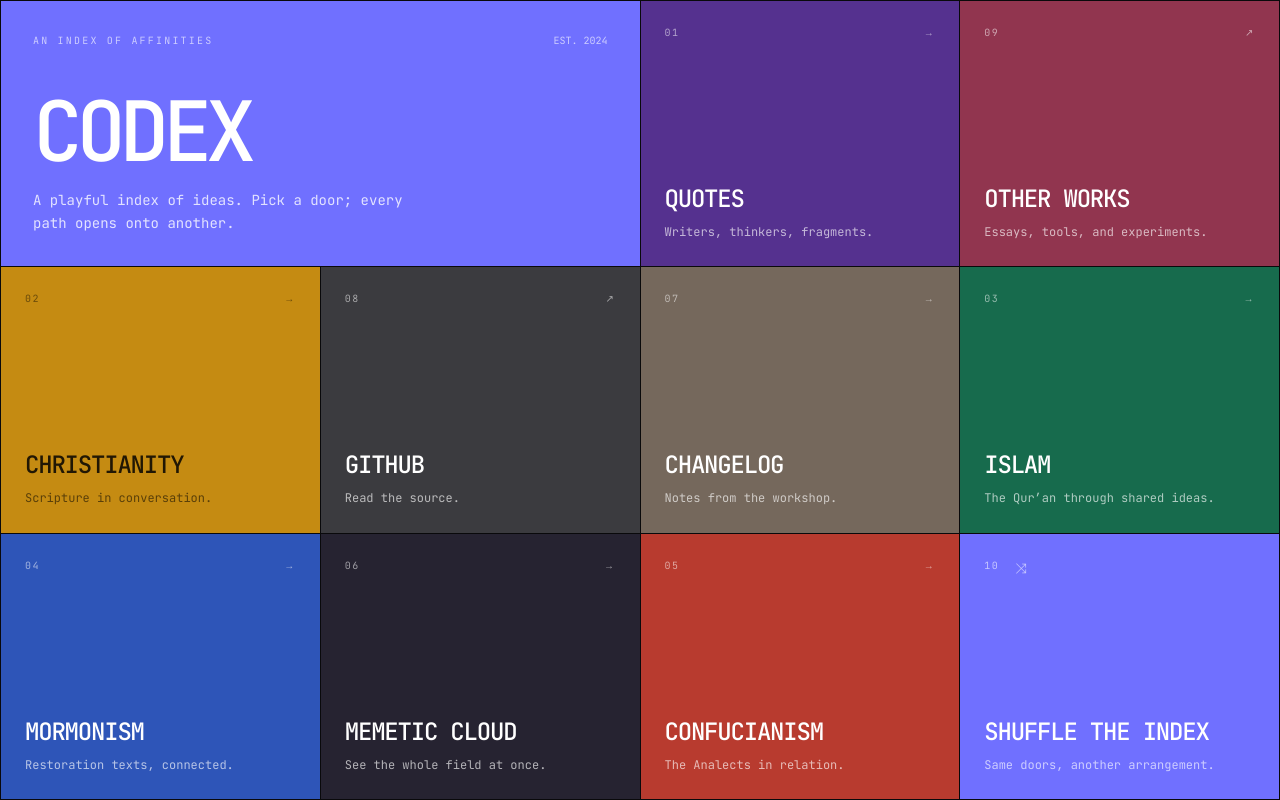
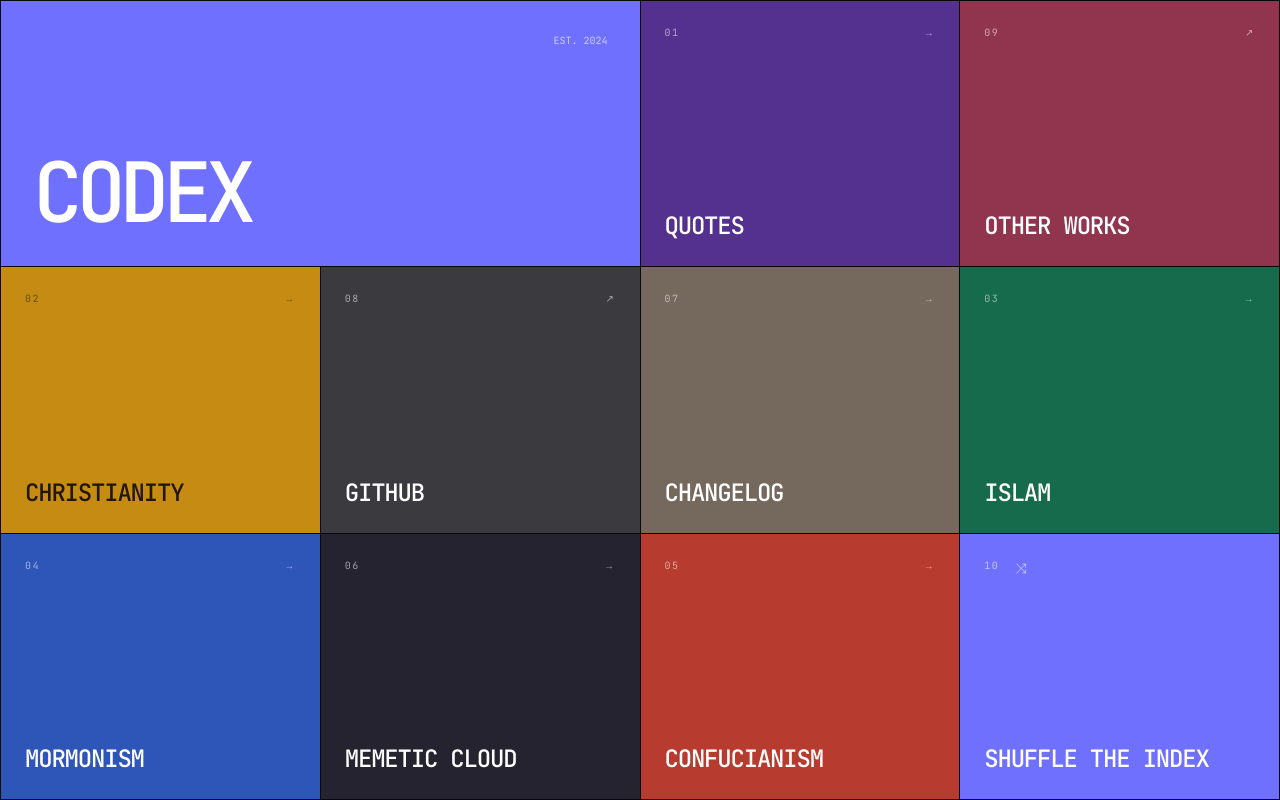
Before and after one commit to ericfzhu/codex, a Next.js app: page / in a window 1280 px wide. Built offline with nearby package versions, Linux system fonts and the light colour scheme; no server answers.

Commit message:
Simplify homepage navigation copy

```diff
--- a/src/pages/index.tsx
+++ b/src/pages/index.tsx
@@ -12,56 +12,48 @@
 	{
 		id: 'quotes',
 		label: 'Quotes',
-		description: 'Writers, thinkers, fragments.',
 		href: '/quotes',
 		className: 'bg-[#55318F] text-white hover:bg-[#432370] focus-visible:bg-[#432370]',
 	},
 	{
 		id: 'christianity',
 		label: 'Christianity',
-		description: 'Scripture in conversation.',
 		href: '/christianity',
 		className: 'bg-[#C58B12] text-[#211704] hover:bg-[#D9A023] focus-visible:bg-[#D9A023]',
 	},
 	{
 		id: 'islam',
 		label: 'Islam',
-		description: 'The Qur’an through shared ideas.',
 		href: '/islam',
 		className: 'bg-[#176B4D] text-white hover:bg-[#10563D] focus-visible:bg-[#10563D]',
 	},
 	{
 		id: 'mormonism',
 		label: 'Mormonism',
-		description: 'Restoration texts, connected.',
 		href: '/mormonism',
 		className: 'bg-[#2E55B8] text-white hover:bg-[#234597] focus-visible:bg-[#234597]',
 	},
 	{
 		id: 'confucianism',
 		label: 'Confucianism',
-		description: 'The Analects in relation.',
 		href: '/confucianism',
 		className: 'bg-[#B83B2F] text-white hover:bg-[#963127] focus-visible:bg-[#963127]',
 	},
 	{
 		id: 'cloud',
 		label: 'Memetic Cloud',
-		description: 'See the whole field at once.',
 		href: '/cloud',
 		className: 'bg-[#262331] text-white hover:bg-[#383344] focus-visible:bg-[#383344]',
 	},
 	{
 		id: 'changelog',
 		label: 'Changelog',
-		description: 'Notes from the workshop.',
 		href: '/changelog',
 		className: 'bg-[#75685C] text-white hover:bg-[#5E5349] focus-visible:bg-[#5E5349]',
 	},
 	{
 		id: 'github',
 		label: 'GitHub',
-		description: 'Read the source.',
 		href: 'https://github.com/ericfzhu/codex',
 		external: true,
 		className: 'bg-[#3B3B3F] text-white hover:bg-[#27272A] focus-visible:bg-[#27272A]',
@@ -69,7 +61,6 @@
 	{
 		id: 'works',
 		label: 'Other Works',
-		description: 'Essays, tools, and experiments.',
 		href: 'https://ericfzhu.com/works',
 		external: true,
 		className: 'bg-[#91354F] text-white hover:bg-[#71273C] focus-visible:bg-[#71273C]',
@@ -149,8 +140,7 @@
 					isReady ? 'opacity-100' : 'opacity-0'
 				}`}>
 				<header className="relative flex min-h-[22rem] flex-col justify-between overflow-hidden bg-accent p-6 text-white md:col-span-2 lg:order-none lg:min-h-0 lg:p-8">
-					<div className="flex items-start justify-between gap-6">
-						<p className="text-[10px] uppercase tracking-[0.22em] text-white/65">An index of affinities</p>
+					<div className="flex items-start justify-end gap-6">
 						<p className="text-[10px] tabular-nums text-white/65">EST. 2024</p>
 					</div>
 
@@ -158,9 +148,6 @@
 						<h1 className="text-5xl font-medium uppercase leading-none tracking-[-0.08em] sm:text-7xl lg:text-[clamp(3.5rem,6.5vw,7rem)]">
 							Codex
 						</h1>
-						<p className="mt-4 max-w-sm text-sm leading-relaxed text-white/80">
-							A playful index of ideas. Pick a door; every path opens onto another.
-						</p>
 					</div>
 				</header>
 
@@ -179,7 +166,6 @@
 						</div>
 						<div>
 							<h2 className="text-xl font-medium uppercase leading-none tracking-[-0.05em] xl:text-2xl">{destination.label}</h2>
-							<p className="mt-2 text-xs leading-relaxed opacity-65">{destination.description}</p>
 						</div>
 					</Link>
 				))}
@@ -198,7 +184,6 @@
 					</div>
 					<div>
 						<p className="text-xl font-medium uppercase leading-none tracking-[-0.05em] xl:text-2xl">Shuffle the index</p>
-						<p className="mt-2 text-xs leading-relaxed text-white/65">Same doors, another arrangement.</p>
 					</div>
 				</button>
 			</section>
```
